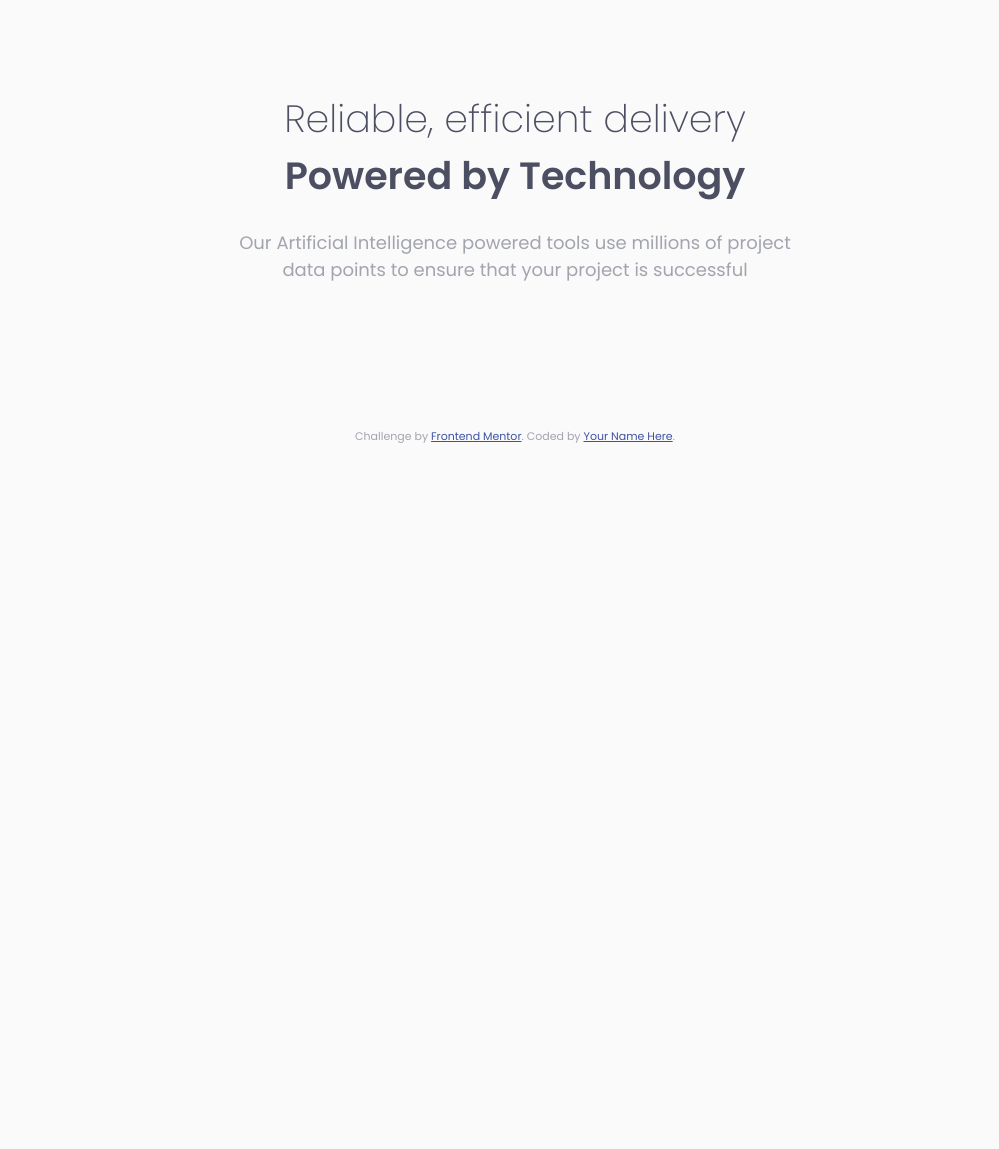
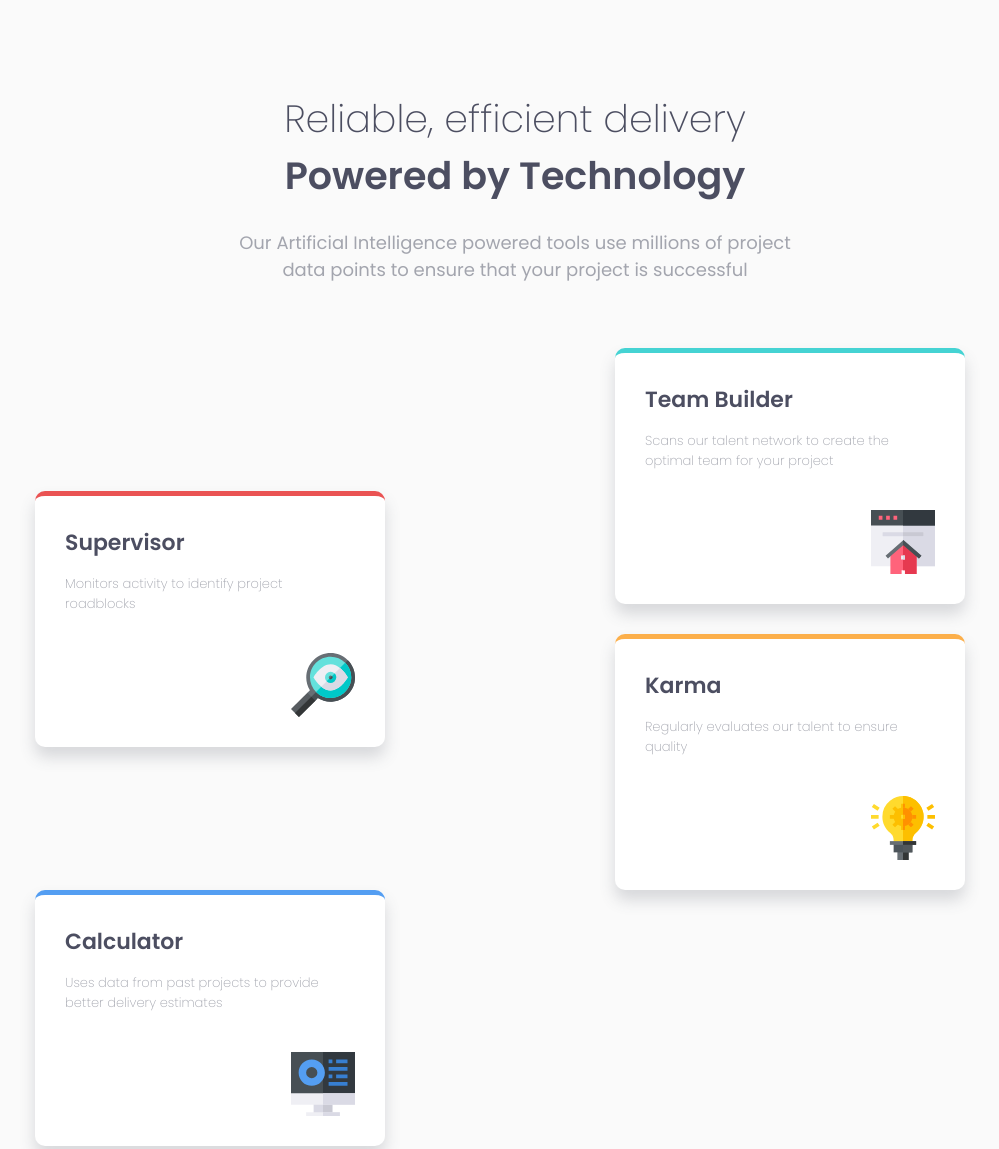
Before and after one commit to vishvas-choudhary/Four-card-feature-section, a plain HTML site: page index.html in a window 1280 px wide. Shown: the top 1149 px of the page, without its empty margins (125-1124 px from the left). Before the commit the page ends 800 px from the top, so only its background shows below. Drawn offline with Linux system fonts and the light colour scheme.

Commit message:
Desktop Ready

```diff
--- a/index.html
+++ b/index.html
@@ -34,28 +34,41 @@
       <header class="header">
         <h1 class="heading--light">Reliable, efficient delivery</h1>
         <h1 class="heading--dark">Powered by Technology</h1>
-        <p>
+        <p class="header__p">
           Our Artificial Intelligence powered tools use millions of project data
           points to ensure that your project is successful
         </p>
       </header>
+      <section class="grid">
+        <div class="card card--red col-1">
+          <h2>Supervisor</h2>
+          <p>Monitors activity to identify project roadblocks</p>
+          <img src="./images/icon-supervisor.svg" alt="icon-supervisor" />
+        </div>
+        <div class="col-2">
+          <div class="card card--cyan">
+            <h2>Team Builder</h2>
+            <p>
+              Scans our talent network to create the optimal team for your
+              project
+            </p>
+            <img src="./images/icon-team-builder.svg" alt="icon-team-builder" />
+          </div>
+          <div class="card card--orange">
+            <h2>Karma</h2>
+            <p>Regularly evaluates our talent to ensure quality</p>
+            <img src="./images/icon-karma.svg" alt="icon-karma" />
+          </div>
+        </div>
+        <div class="card card--blue col-3">
+          <h2>Calculator</h2>
+          <p>
+            Uses data from past projects to provide better delivery estimates
+          </p>
+          <img src="./images/icon-calculator.svg" alt="icon-calculator" />
+        </div>
+      </section>
     </main>
-
-    <!--
-
-
-
-  Supervisor
-  Monitors activity to identify project roadblocks
-
-  Team Builder
-  Scans our talent network to create the optimal team for your project
-
-  Karma
-  Regularly evaluates our talent to ensure quality
-
-  Calculator
-  Uses data from past projects to provide better delivery estimates -->
 
     <footer>
       <p class="attribution">
--- a/scss/_global.scss
+++ b/scss/_global.scss
@@ -1,16 +1,16 @@
 * {
   padding: 0;
   margin: 0;
-  box-sizing: inherit;
+  box-sizing: border-box;
 }
 
 html {
   font-size: 62.5%;
-  box-sizing: border-box;
+  //   box-sizing: border-box;
 }
 
 body {
-  font-size: 1.5rem;
+  font-size: 1.3rem;
   font-family: "Poppins", sans-serif;
   line-height: 1.5;
   color: $grayishBlue;
@@ -27,4 +27,5 @@ h1 {
 
 h2 {
   font-size: 2.2rem;
+  color: $veryDarkBlue;
 }
--- a/scss/style.scss
+++ b/scss/style.scss
@@ -19,10 +19,58 @@
     margin-bottom: 2.5rem;
   }
 
-  p {
+  &__p {
     max-width: 59rem;
     margin: 0 auto;
     font-size: 1.8rem;
     margin-bottom: 6.5rem;
   }
 }
+
+.grid {
+  display: flex;
+  flex-direction: row;
+  flex-wrap: wrap;
+  justify-content: space-between;
+  align-items: center;
+
+  .card {
+    max-width: 35rem;
+    padding: 3rem;
+    background-color: white;
+    border-radius: 1rem;
+    box-shadow: 0px 10px 16px rgba($color: $veryDarkBlue, $alpha: 0.2);
+
+    &:not(:last-child) {
+      margin-right: 3rem;
+    }
+  }
+
+  .card--red {
+    border-top: 0.5rem solid $red;
+  }
+  .card--cyan {
+    border-top: 0.5rem solid $cyan;
+    margin-bottom: 3rem;
+  }
+  .card--orange {
+    border-top: 0.5rem solid $orange;
+  }
+  .card--blue {
+    border-top: 0.5rem solid $blue;
+  }
+
+  h2 {
+    margin-bottom: 1.5rem;
+  }
+
+  p {
+    font-weight: 200;
+    margin-bottom: 4rem;
+  }
+
+  img {
+    display: block;
+    margin-left: auto;
+  }
+}
```
Also changed, not shown: scss/style.css, 1 other file.
